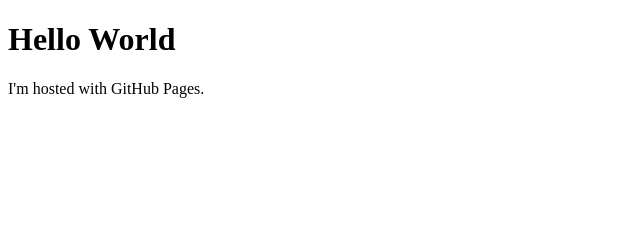
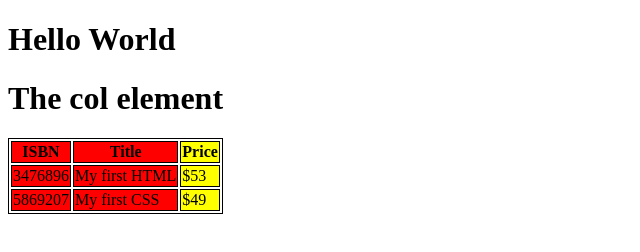
Before and after one commit to Jmtri7/Jmtri7.github.io, a plain HTML site: page index.html in a window 1280 px wide. Shown: the whole page, without its empty margins (0-640 px from the left). Drawn offline with Linux system fonts and the light colour scheme.

Commit message:
Update index.html

```diff
--- a/index.html
+++ b/index.html
@@ -2,6 +2,36 @@
 <html>
 <body>
 <h1>Hello World</h1>
-<p>I'm hosted with GitHub Pages.</p>
+<style>
+table, th, td {
+  border: 1px solid black;
+}
+</style>
+</head>
+<body>
+
+<h1>The col element</h1>
+
+<table>
+  <colgroup>
+    <col span="2" style="background-color:red">
+    <col style="background-color:yellow">
+  </colgroup>
+  <tr>
+    <th>ISBN</th>
+    <th>Title</th>
+    <th>Price</th>
+  </tr>
+  <tr>
+    <td>3476896</td>
+    <td>My first HTML</td>
+    <td>$53</td>
+  </tr>
+  <tr>
+    <td>5869207</td>
+    <td>My first CSS</td>
+    <td>$49</td>
+  </tr>
+</table>
 </body>
 </html>
```
